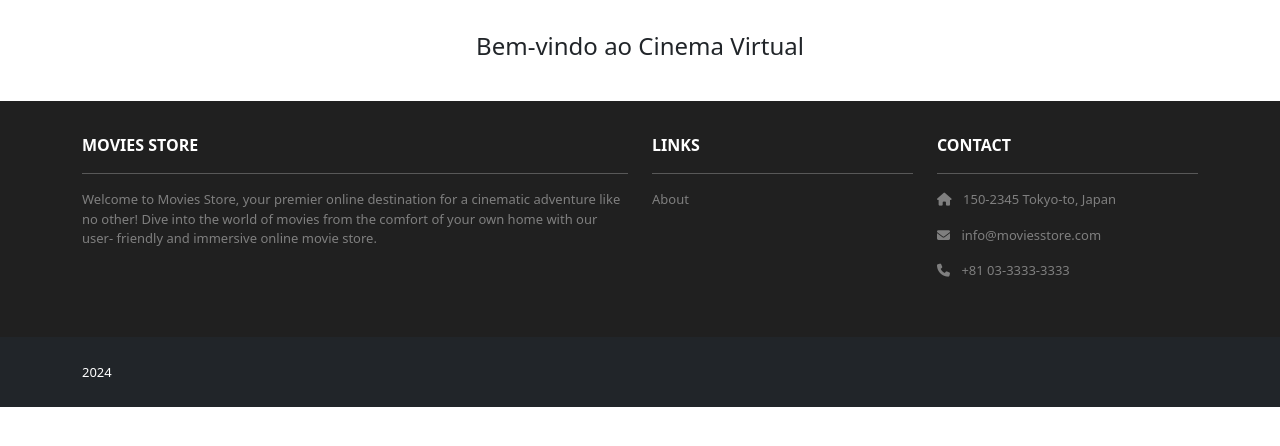
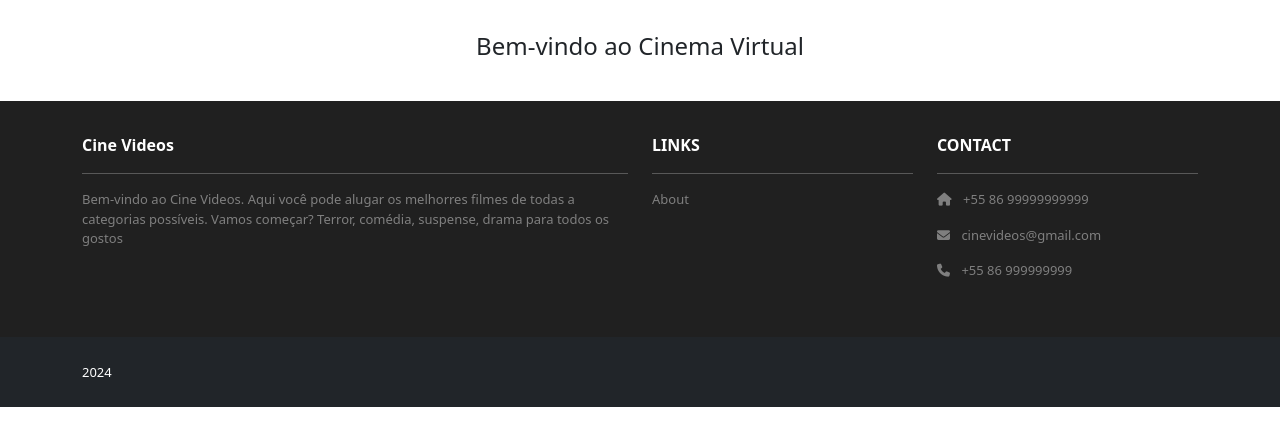
Before and after one commit to ksekeff/moviesstore, a Django app: page / in a window 1280 px wide. Shown: the part 224-670 px from the top of the page. Run offline with Django 5.2, Linux system fonts and the light colour scheme; some libraries are stand-ins or nearby versions.

Commit message:
add html footer

```diff
--- a/moviesstore/templates/base.html
+++ b/moviesstore/templates/base.html
@@ -43,46 +43,40 @@
     <section class="p-3 ms-footer d-none d-md-block">
         <div class="container">
             <div class="row mt-3 text-white">
-                <div class="col-md-6 col-lg-6 col-xl-6
-        mx-auto mb-4">
-                    <b>MOVIES STORE</b>
+                <div class="col-md-6 col-lg-6 col-xl-6 mx-auto mb-4">
+                    <b>Cine Videos</b>
                     <hr />
                     <p>
-                        Welcome to Movies Store, your premier online
-                        destination for a cinematic adventure like no
-                        other! Dive into the world of movies from the
-                        comfort of your own home with our user-
-                        friendly and immersive online movie store.
+                        Bem-vindo ao Cine Videos. Aqui você pode alugar os melhorres
+                        filmes de todas a categorias possíveis. Vamos começar?
+                        Terror, comédia, suspense, drama para todos os gostos
                     </p>
                 </div>
-                <div class="col-md-3 col-lg-3 col-xl-3
-        mx-auto mb-4">
+                <div class="col-md-3 col-lg-3 col-xl-3 mx-auto mb-4">
                     <b>LINKS</b>
                     <hr />
                     <p><a class="nav-link" href="{% url 'home.about' %}">
                             About
                         </a></p>
                 </div>
-                <div class="col-md-3 col-lg-3 col-xl-3 mx-auto
-        mb-4">
+                <div class="col-md-3 col-lg-3 col-xl-3 mx-auto mb-4">
                     <b>CONTACT</b>
                     <hr />
                     <p><i class="fas fa-home me-2"></i>
-                        150-2345 Tokyo-to, Japan
+                        +55 86 99999999999
                     </p>
                     <p><i class="fas fa-envelope me-2"></i>
-                        info@moviesstore.com
+                        cinevideos@gmail.com
                     </p>
                     <p><i class="fas fa-phone me-2"></i>
-                        +81 03-3333-3333
+                        +55 86 999999999
                     </p>
                 </div>
             </div>
         </div>
     </section>
     <section class="p-3 ms-footer-bottom bg-dark">
-        <div class="container d-flex
-        justify-content-between">
+        <div class="container d-flex justify-content-between">
             <!-- <div class="me-5 text-white">
                 <span>DESIGNED BY
                     <a href="https://www.x.com/danielgarax" target="_blank">DANIEL CORREA</a> &
```
